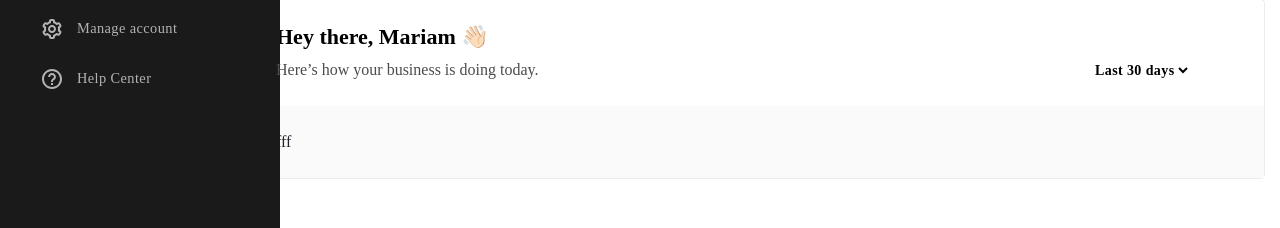
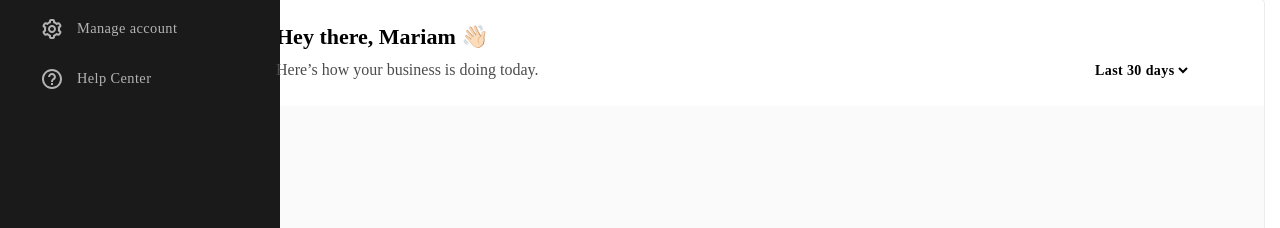
Before and after one commit to Ayobamigit/imia, a React (Create React App) app: page /dashboard in a window 1280 px wide. Shown: the part 317-545 px from the top of the page. Built offline with nearby package versions, Linux system fonts and the light colour scheme; a web font is replaced by a local one.

Commit message:
Dashboard update

```diff
--- a/src/components/DashboardComponents/Stats/Stats.jsx
+++ b/src/components/DashboardComponents/Stats/Stats.jsx
@@ -23,7 +23,6 @@ const Stats = () => {
 
             </div>
             <div className="stats-chart">
-fff
             </div>
         </div>
     )
--- a/src/components/DashboardComponents/Stats/Stats.scss
+++ b/src/components/DashboardComponents/Stats/Stats.scss
@@ -17,7 +17,8 @@
 }
 
 .stats-chart{
-    padding: 24px 40px;
+    padding: 240px;
+    // padding: 24px 40px;
     background-color: #FAFAFA;
  }
 
@@ -37,7 +38,7 @@
     box-sizing: border-box;
     letter-spacing: 0.4px;
     box-shadow: none;
-    }
+}
 
 .stat-formcontrol:focus{
     outline: none;
```
